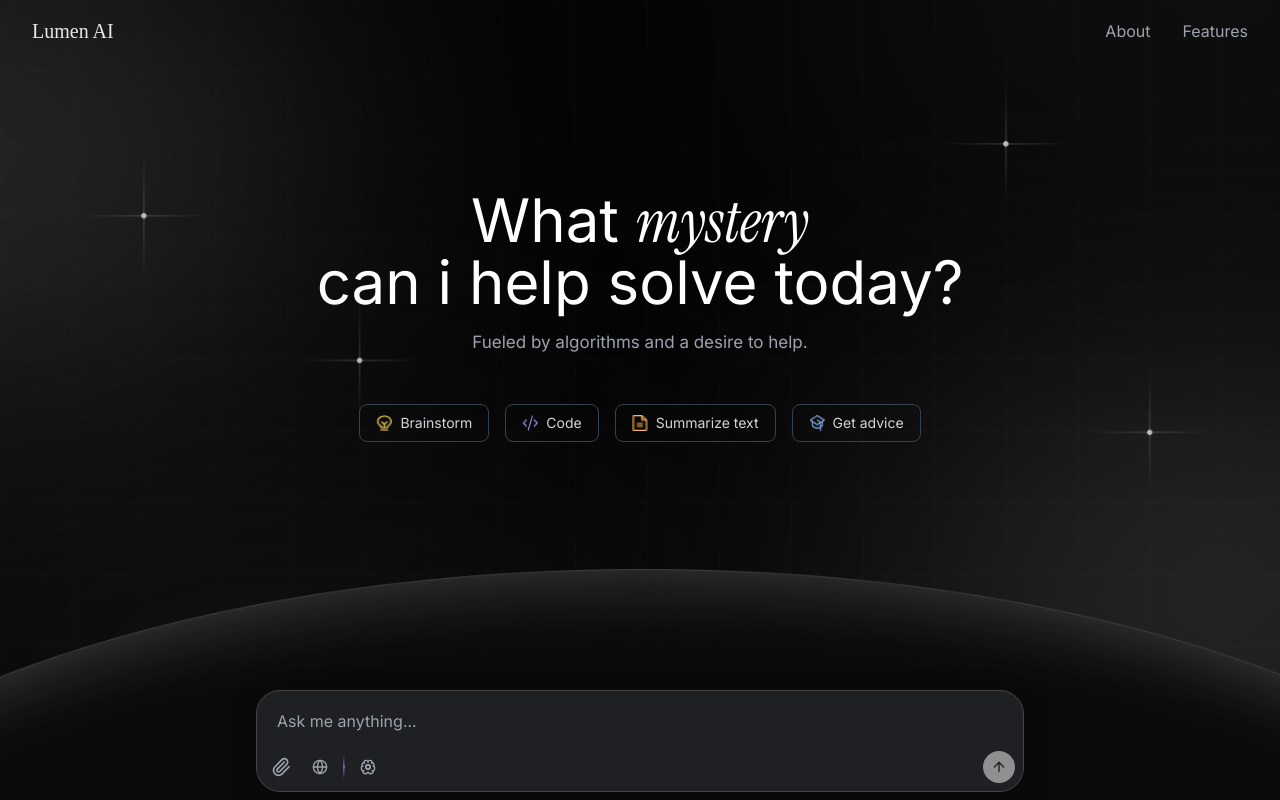
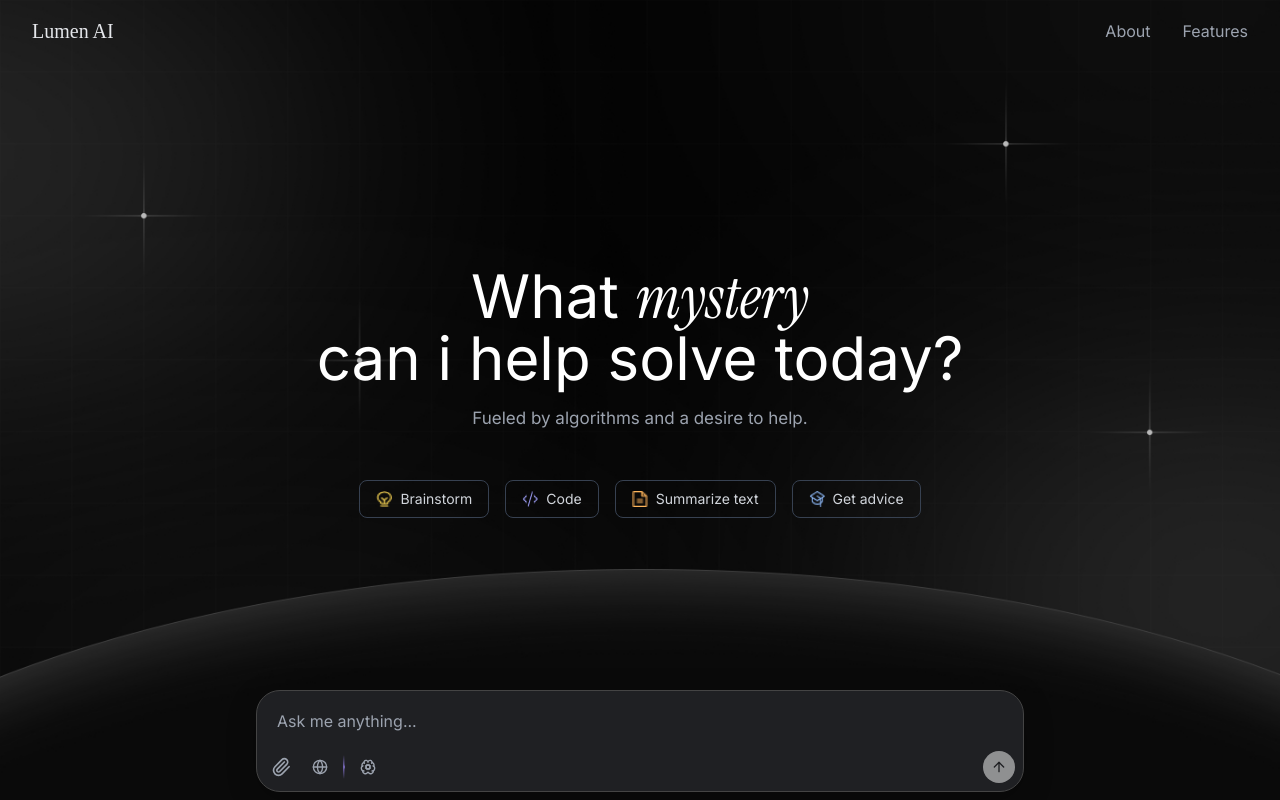
Before and after one commit to Rohitt0/lumen-ai, a React (Vite) app: page / in a window 1280 px wide. Built offline with nearby package versions, Linux system fonts and the light colour scheme; a web font is replaced by a local one.

Commit message:
Update LandingPage.jsx

```diff
--- a/src/LandingPage.jsx
+++ b/src/LandingPage.jsx
@@ -54,7 +54,7 @@ const LandingPage = ({ onNavigate }) => {
                 </nav>
             </motion.header>
 
-            <main className="text-center px-4 flex-grow flex flex-col items-center justify-start pt-24 pb-32 overflow-y-auto">
+            <main className="text-center px-4 flex-grow flex flex-col items-center justify-center">
 
                 <div className="w-full max-w-4xl mx-auto mb-8">
                     {(geminiResponse || isLoading) && (
```
